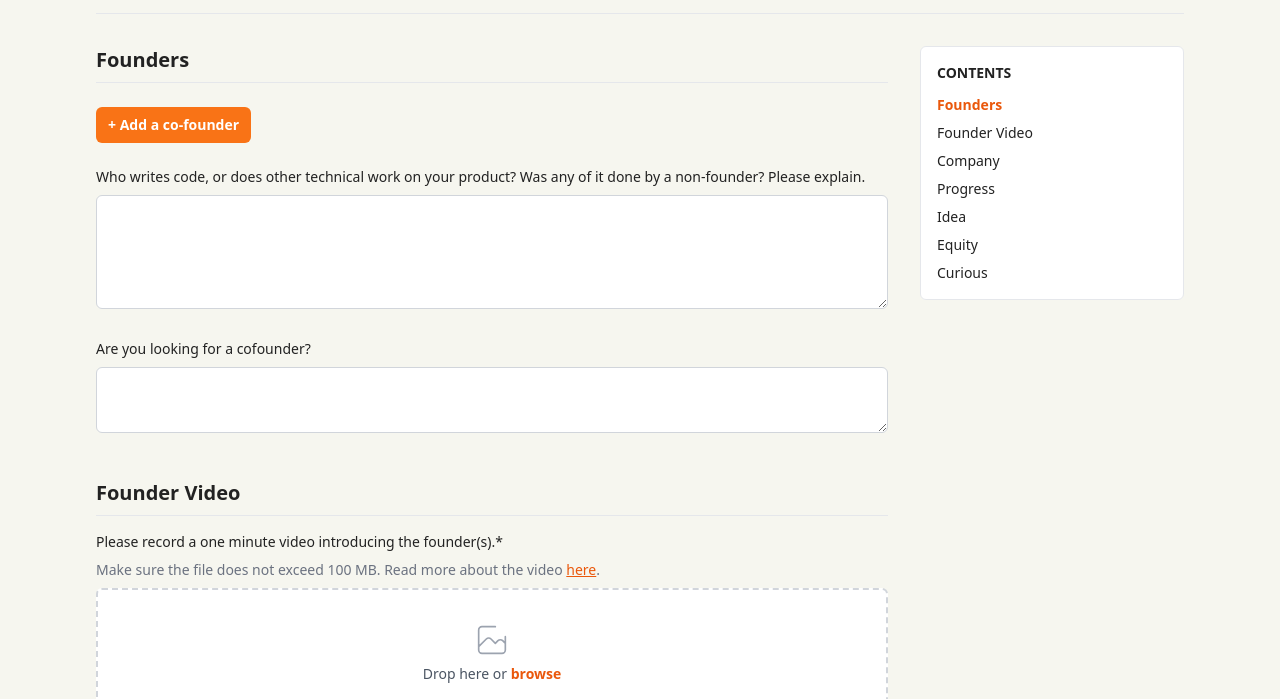
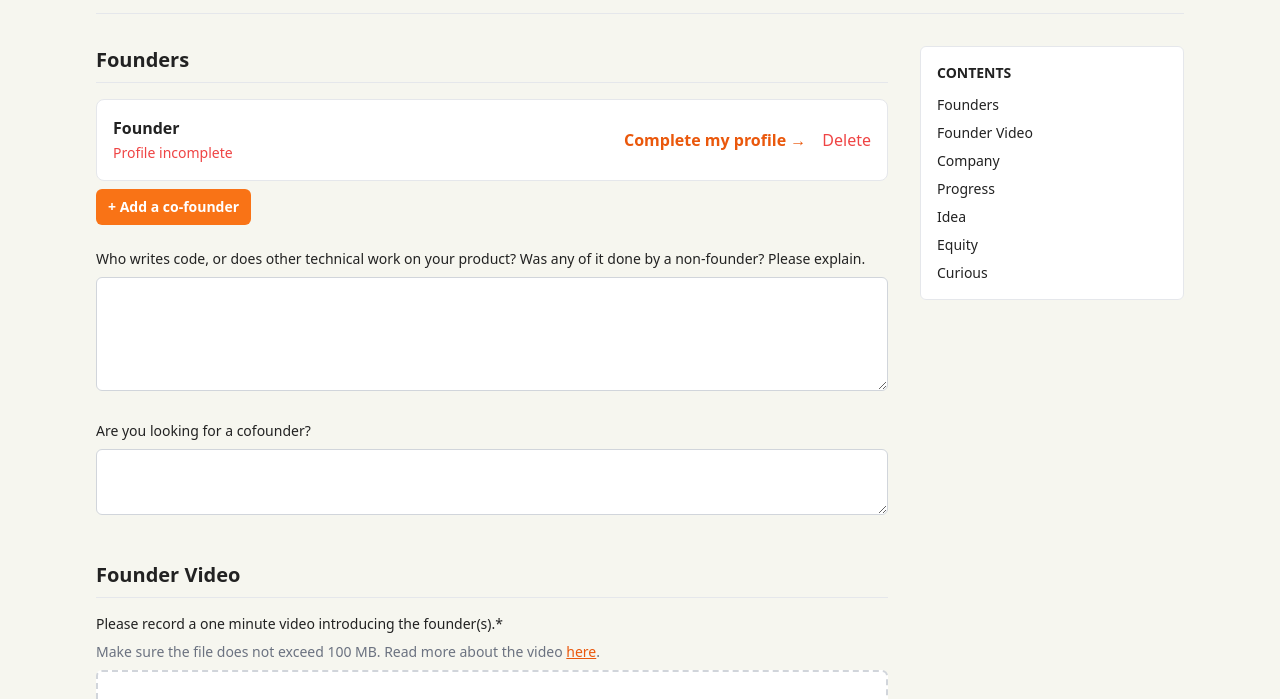
Before and after one commit to taquion/ycombinator-coach, a website: page frontend/index.html in a window 1280 px wide. Shown: the part 83-782 px from the top of the page. Drawn offline with nearby package versions, Linux system fonts and the light colour scheme.

Commit message:
Fix: Correct script reference and resolve button functionality

```diff
--- a/frontend/founder-profile.html
+++ b/frontend/founder-profile.html
@@ -247,6 +247,6 @@
     </div>
   </div>
 
-  <script src="founder-profile.js"></script>
+  <script src="founder-profile.js?v=2"></script>
 </body>
 </html>
--- a/frontend/script.js
+++ b/frontend/script.js
@@ -65,7 +65,7 @@ document.addEventListener('DOMContentLoaded', () => {
                     </div>
                 </div>
             `;
-            founderList.appendChild(founderCard);
+            founderListEl.appendChild(founderCard);
         });
 
         // Add event listeners for the new delete buttons
```
